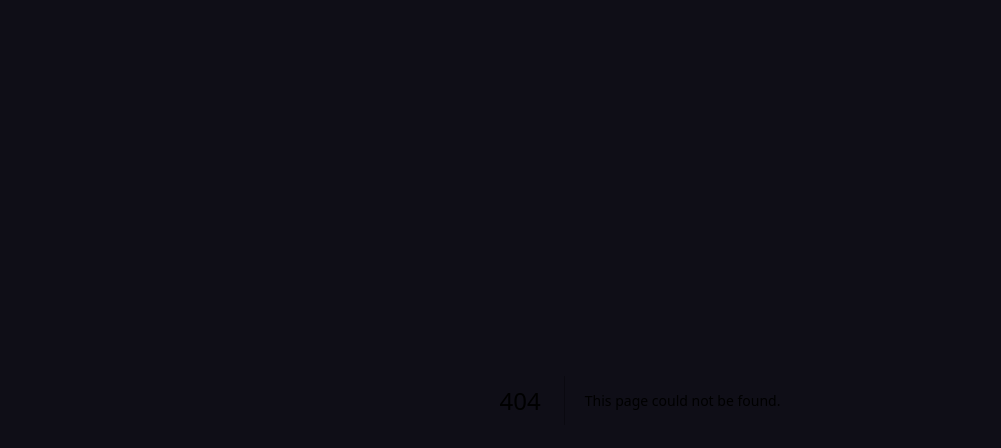
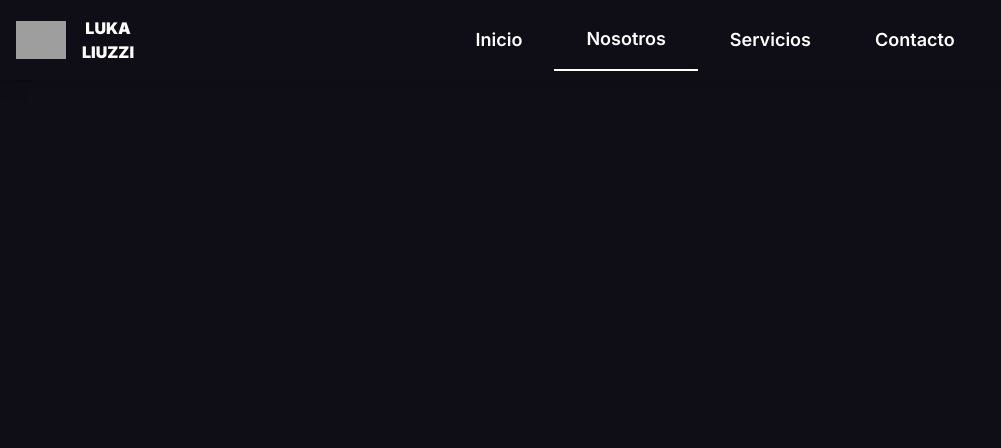
Before and after one commit to LukaLiuzzi/mycompany, a Next.js app: page /about in a window 1280 px wide. Before the commit this address had no page. Shown: the top 448 px of the page, without its empty margins (0-1001 px from the left). Built offline with nearby package versions, Linux system fonts and the light colour scheme; grey boxes are pictures that could not be loaded.

Commit message:
About page

```diff
--- a/next.config.js
+++ b/next.config.js
@@ -1,4 +1,8 @@
 /** @type {import('next').NextConfig} */
-const nextConfig = {}
+const nextConfig = {
+  images: {
+    domains: ['i.ibb.co']
+  }
+}
 
 module.exports = nextConfig
--- /dev/null
+++ b/src/app/about/page.tsx
@@ -0,0 +1,11 @@
+import Navbar from '../components/Navbar'
+
+const AboutPage = () => {
+  return (
+    <div>
+      <Navbar />
+    </div>
+  )
+}
+
+export default AboutPage
```
